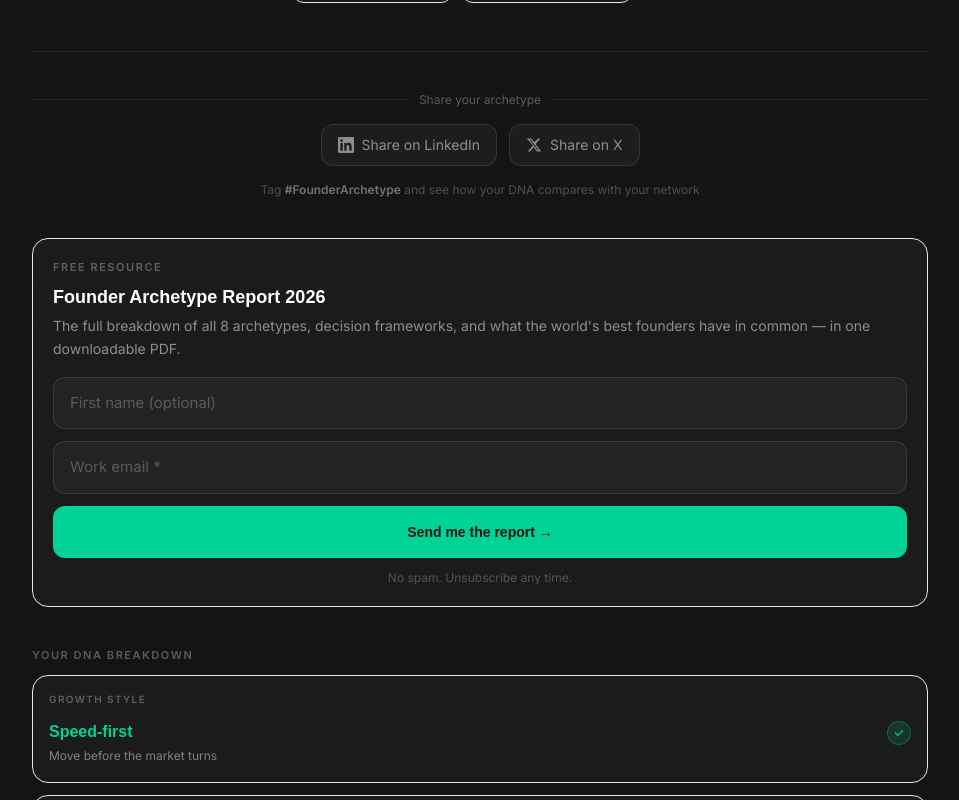
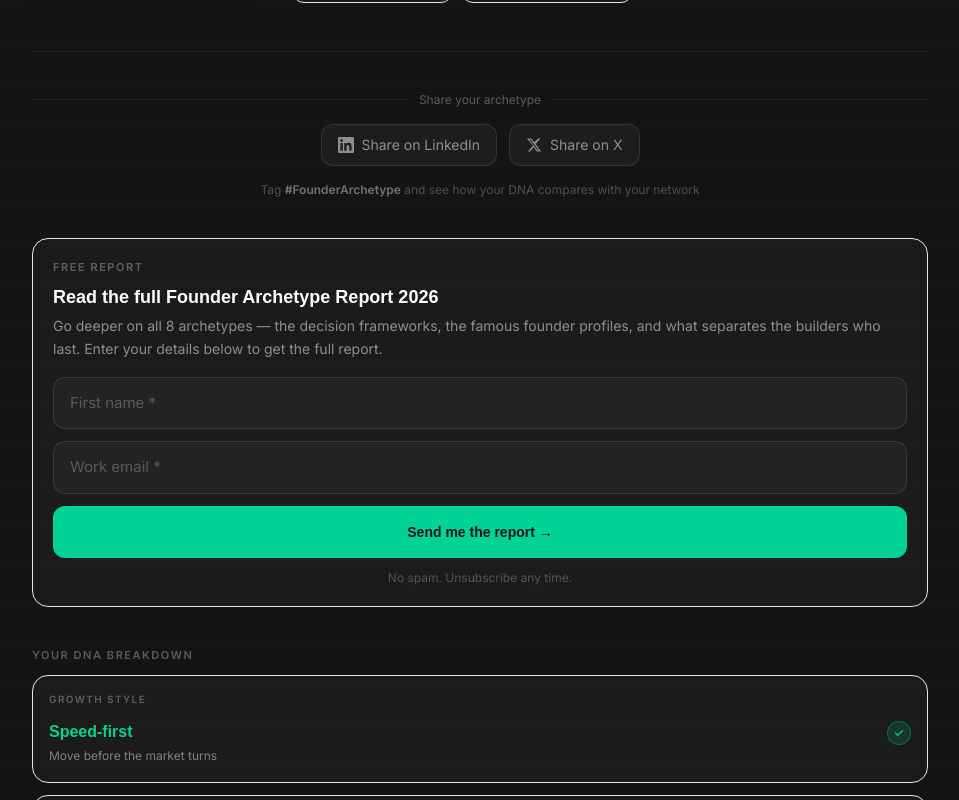
Before and after one commit to ekkyvalent/founder-archetype-quiz-test, a Next.js app: page /results/hustler in a window 1280 px wide. Both pictures are taken after a click on the button "Download the report". Shown: the part 462-1262 px from the top of the page, without its empty margins (160-1119 px from the left). Built offline with nearby package versions, Linux system fonts and the light colour scheme; no server answers; a web font is replaced by a local one.

Commit message:
fix: share-offsite now turned off, email capture copy and flow changes

```diff
--- a/components/ResultsCard.tsx
+++ b/components/ResultsCard.tsx
@@ -138,8 +138,12 @@ export default function ResultsCard({ archetype, sharerName = '', fromName = ''
     e.preventDefault();
     setReportError('');
 
+    if (!reportFirstName.trim()) {
+      setReportError('Please enter your first name.');
+      return;
+    }
     if (!reportEmail || !/^[^\s@]+@[^\s@]+\.[^\s@]+$/.test(reportEmail)) {
-      setReportError('Enter a valid email address.');
+      setReportError('Enter a valid work email address.');
       return;
     }
 
@@ -174,8 +178,8 @@ export default function ResultsCard({ archetype, sharerName = '', fromName = ''
     : `Just took the Aspire Founder Archetype Quiz — I'm ${archetype.name}. ${archetype.tagline} What's yours? #FounderArchetype`;
   const twitterUrl = `https://twitter.com/intent/tweet?text=${encodeURIComponent(tweetCopy)}&url=${encodeURIComponent(shareUrl)}`;
 
-  // LinkedIn clipboard copy — rich multi-line text
-  const linkedInShareUrl = `https://www.linkedin.com/sharing/share-offsite/?url=${encodeURIComponent(shareUrl)}`;
+  // Open LinkedIn feed directly — user pastes the copied text into a new post
+  const linkedInShareUrl = 'https://www.linkedin.com/feed/';
   const clipboardCopy = sharerName
     ? `I just found out I'm ${archetype.name}.\n\n${archetype.tagline}\n\nFind out your founder type → ${shareUrl}\n\n#FounderArchetype`
     : `Just took the Aspire Founder Archetype Quiz — I'm ${archetype.name}.\n\n${archetype.tagline}\n\nFind out your founder type → ${shareUrl}\n\n#FounderArchetype`;
@@ -451,13 +455,13 @@ export default function ResultsCard({ archetype, sharerName = '', fromName = ''
               className="mb-10 p-5 rounded-2xl border border-white/8 bg-white/[0.03]"
             >
               <p className="text-[11px] font-body font-semibold tracking-[0.14em] uppercase text-white/30 mb-2">
-                Free resource
+                Free report
               </p>
               <h3 className="font-display font-bold text-white text-lg mb-1">
-                Founder Archetype Report 2026
+                Read the full Founder Archetype Report 2026
               </h3>
               <p className="font-body text-white/50 text-sm leading-relaxed mb-4">
-                The full breakdown of all 8 archetypes, decision frameworks, and what the world's best founders have in common — in one downloadable PDF.
+                Go deeper on all 8 archetypes — the decision frameworks, the famous founder profiles, and what separates the builders who last. Enter your details below to get the full report.
               </p>
 
               {/* Default CTA button */}
@@ -489,10 +493,11 @@ export default function ResultsCard({ archetype, sharerName = '', fromName = ''
                 >
                   <input
                     type="text"
-                    placeholder="First name (optional)"
+                    placeholder="First name *"
                     value={reportFirstName}
                     onChange={(e) => setReportFirstName(e.target.value)}
                     disabled={reportLoading}
+                    required
                     className="
                       w-full px-4 py-3.5 rounded-xl border border-white/10
                       bg-white/[0.04] text-white placeholder-white/25
```
